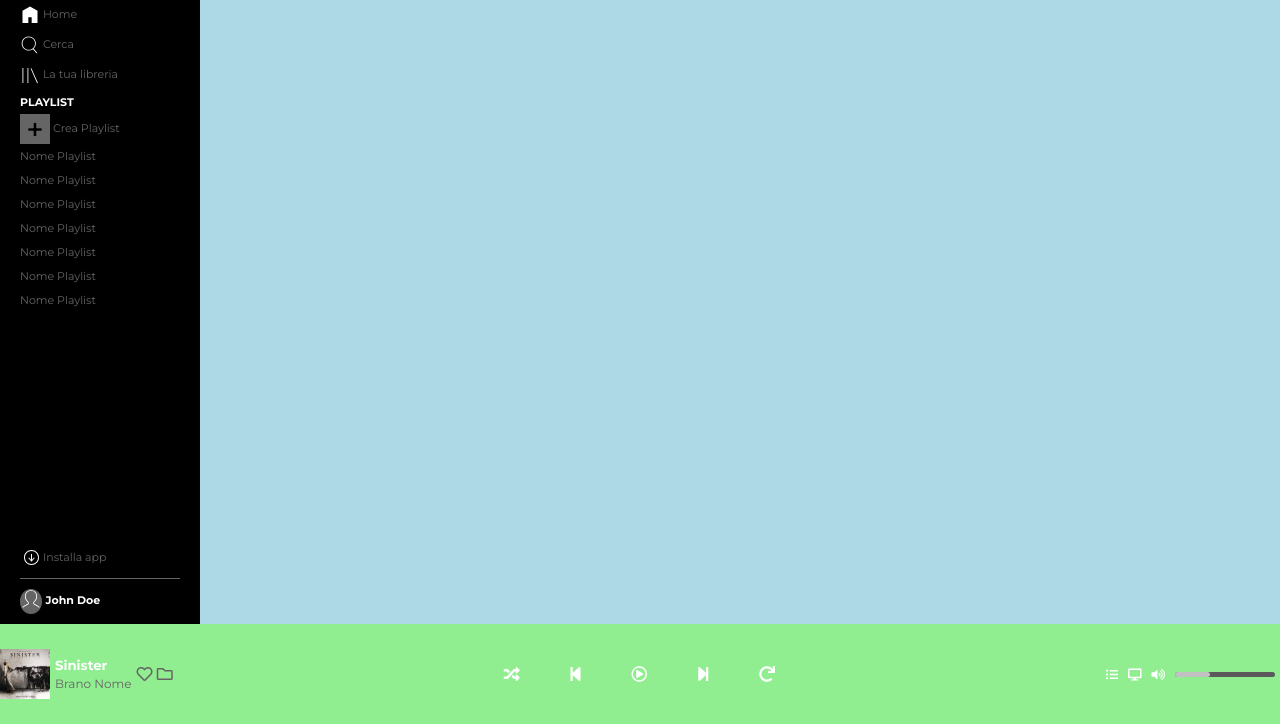
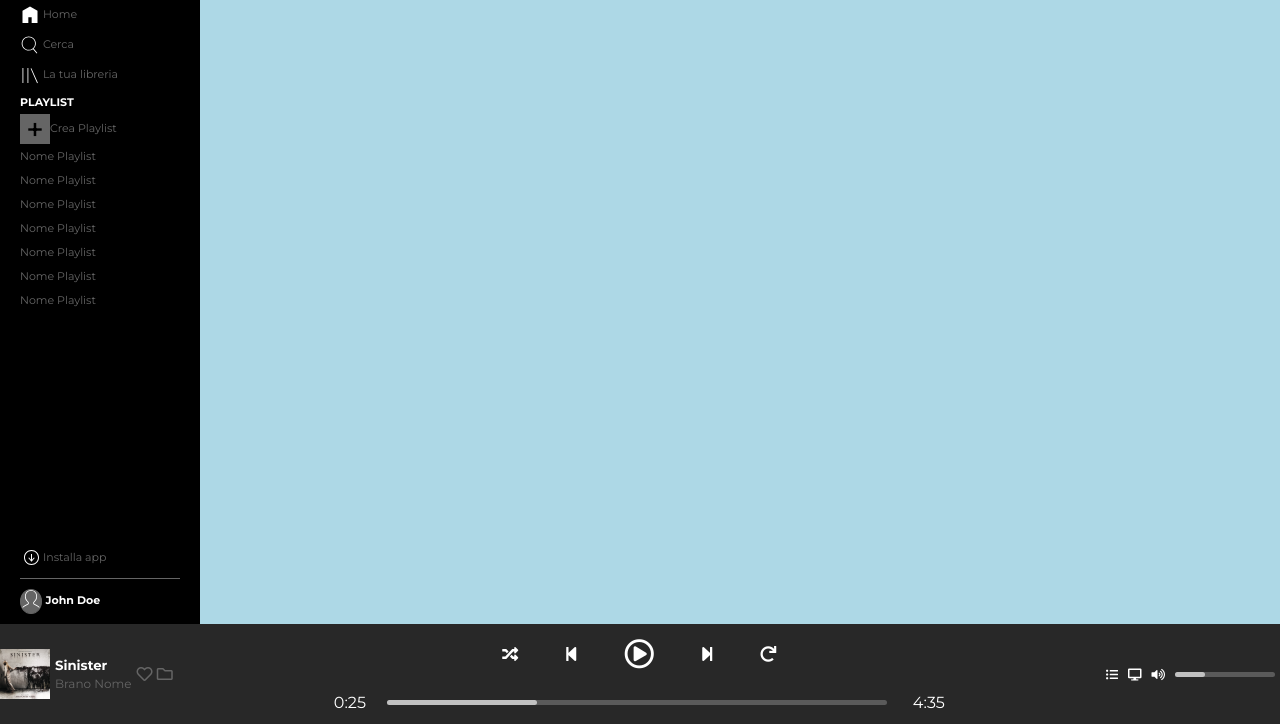
Before and after one commit to rcolonna00/html-css-spotifyweb, a plain HTML site: page index.html in a window 1280 px wide. Shown: the part 76-800 px from the top of the page. Drawn offline with Linux system fonts and the light colour scheme.

Commit message:
finito footer manca main_right

```diff
--- a/css/style.css
+++ b/css/style.css
@@ -78,11 +78,20 @@ main{
 }
 
 .main_left a:hover{
-    color: #d2d2d2;
+    color: white;
 }
 
-.main_left li:hover{
+.main_left a:hover .plus_button{
+    background-color: white;
+}
+
+.main_left li:hover {
     border-left: 3px solid lime;
+    color: white;
+}
+
+.main_left li:hover a{
+    color: white;
 }
 /* logo */
 .logo_normal{
@@ -176,12 +185,7 @@ footer{
     height: 100px;
     overflow: hidden;
     color: white;
-
-
-
-
-    /* TEST */
-    background-color: lightgreen;
+    background-color: #282828;
 }
 
 .music_bar{
@@ -189,13 +193,6 @@ footer{
     justify-content: space-between;
     height: 100%;
     align-items: center;
-}
-
-/* test */
-.alt{
-    width: 50px;
-    height: 50px;
-    background-color: red;
 }
 
 /*song*/
@@ -240,6 +237,7 @@ footer{
 .tasti{
     margin: auto;
     width: 50%;
+    padding-bottom: 20px;
 }
 
 .timer ul{
@@ -248,6 +246,7 @@ footer{
     display: flex;
     flex-wrap: nowrap;
     justify-content: space-around;
+    align-items: center;
 }
 
 .timer li{
@@ -257,6 +256,59 @@ footer{
 .timer li a{
     text-decoration: none;
     color: white;
+}
+
+.play{
+    font-size: 30px;
+}
+
+.play:hover{
+    font-size: 35px;
+}
+/* barra tempo */
+.barra_tempo{
+    max-width: 680px;
+    margin: auto;
+    display: flex;
+    justify-content: space-around;
+    align-items: center;
+}
+
+.barra_tempo span{
+    padding: 0 8px;
+}
+
+.barra_tempo .barra_tempo_intera{
+    width: 500px;
+    background-color: #5a5a5a;
+    height: 5px;
+    position: relative;
+    border-radius: 5px;
+    margin-right: 5px;
+}
+
+.barra_tempo .barra_tempo_pezzo{
+    background-color: #c1c1c1;
+    height: 5px;
+    width: 30%;
+    border-radius: 5px;
+}
+
+.pallino_barra{
+    width: 10px;
+    height: 10px;
+    margin-left: 29%;
+    position: absolute;
+    bottom: -2px;
+    border-radius: 50%;
+}
+
+.barra_tempo_intera:hover .barra_tempo_pezzo{
+    background-color: lime;
+}
+
+.barra_tempo_intera:hover .pallino_barra{
+    background:white;
 }
 /*fine timer*/
 
@@ -287,20 +339,20 @@ footer{
 .volume .barra_volume_pezzo{
     background-color: #c1c1c1;
     height: 5px;
-    width: 35px;
+    width: 30%;
     border-radius: 5px;
 }
 
 .pallino_barra{
     width: 10px;
     height: 10px;
-    margin-left: 33px;
+    margin-left: 29%;
     position: absolute;
     bottom: -2px;
     border-radius: 50%;
 }
 
-.volume .barra_volume_pezzo:hover{
+.barra_volume_intera:hover .barra_volume_pezzo{
     background-color: lime;
 }
 
--- a/index.html
+++ b/index.html
@@ -41,8 +41,7 @@
                 <div class="library_links">
                     <h4>PLAYLIST</h4>
                     <div>
-                        <span class="plus_button">+</span>
-                        <a href="www.google.it">Crea Playlist</a>
+                        <a href="www.google.it"><span class="plus_button">+</span>Crea Playlist</a>
                     </div>
                     <ul>
                         <li><a href="www.google.it">Nome Playlist</a></li>
@@ -112,7 +111,13 @@
                     </div>
 
                     <div class="barra_tempo">
-
+                        <span>0:25</span>
+                        <div class="barra_tempo_intera">
+                            <div class="barra_tempo_pezzo">
+                                <div class="pallino_barra"></div>
+                            </div>
+                        </div>
+                        <span>4:35</span>
                     </div>
                 </div>
 
```
